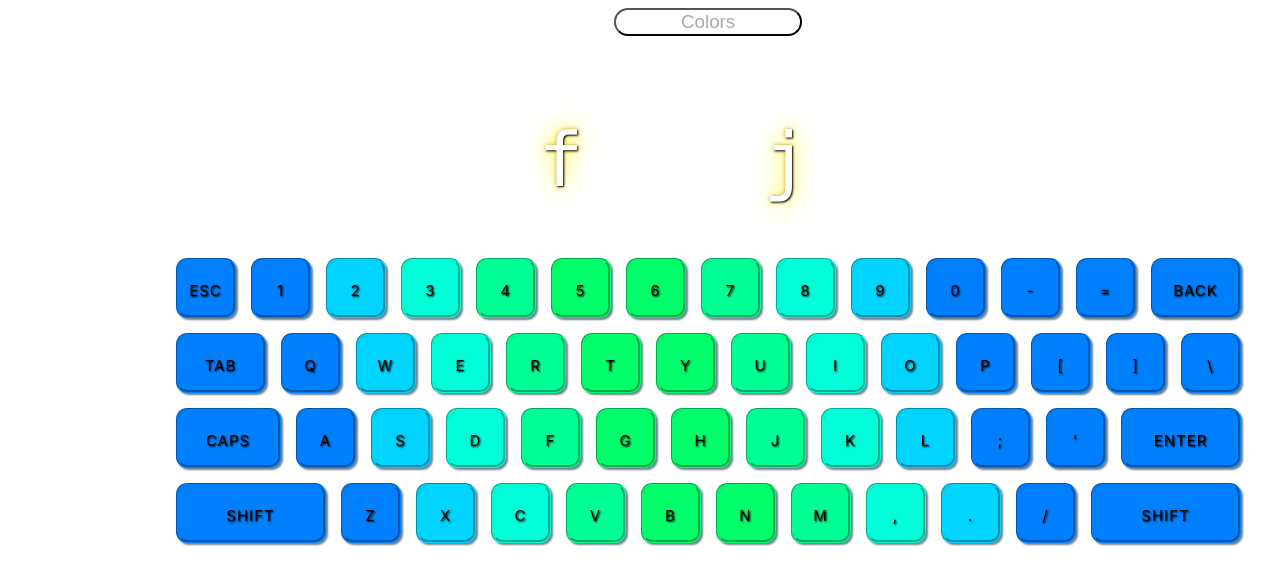
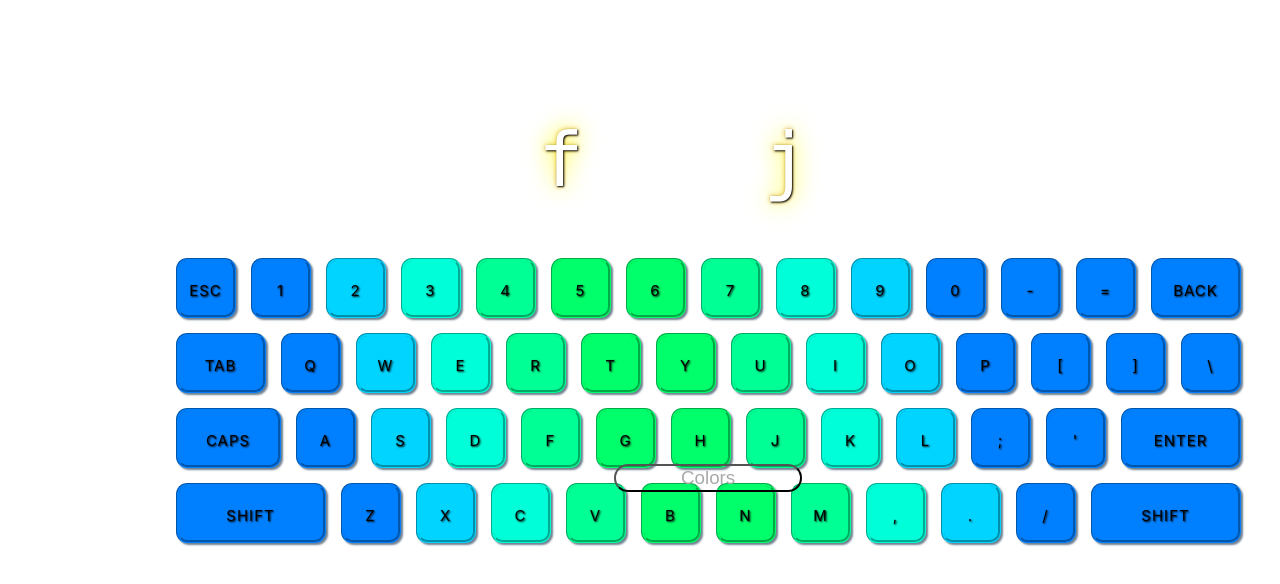
Before and after one commit to xypatel/Type-Blitz, a Vue app in the folder type-blitz/: page / in a window 1280 px wide. Shown: the top 584 px of the page. Built offline with nearby package versions, Linux system fonts and the light colour scheme.

Commit message:
style: move color button down

```diff
--- a/type-blitz/src/components/KeyboardDisplay.vue
+++ b/type-blitz/src/components/KeyboardDisplay.vue
@@ -192,7 +192,7 @@ export default {
 
 .dropdown {
   position: absolute;
-  top: 1%;
+  top: 58%;
   left: 48%;
   font-family: "Lucida Console";
 }
```
